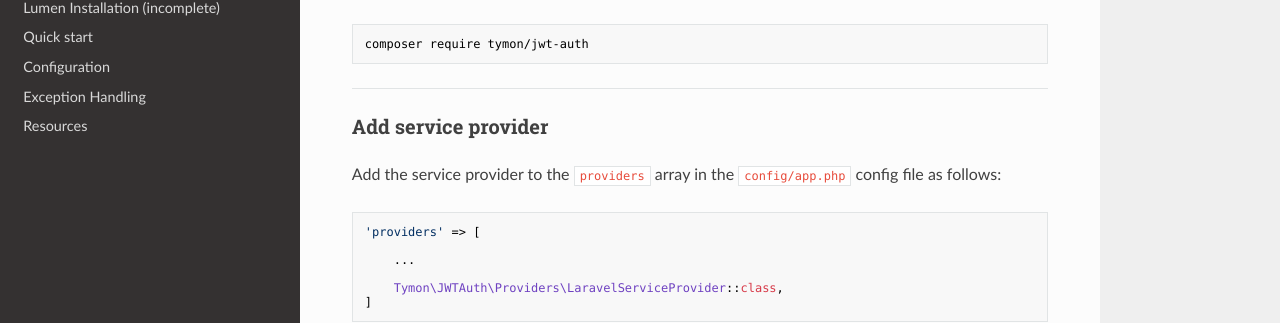
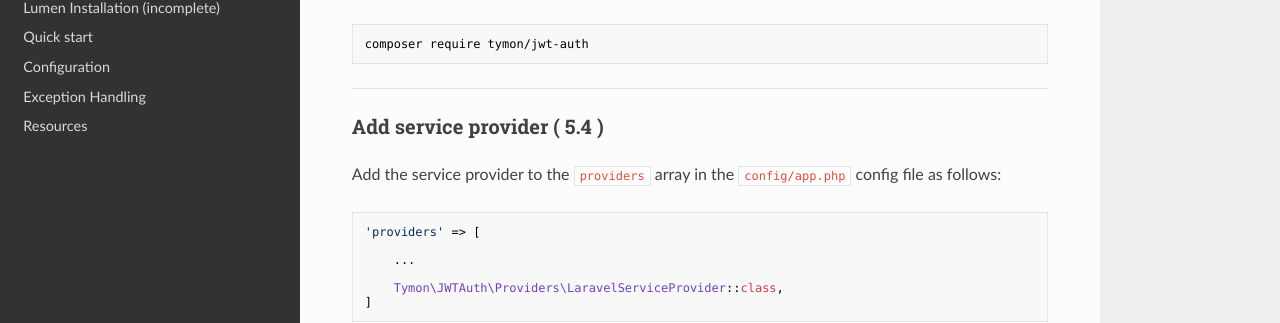
Before and after one commit to tymondesigns/jwt-auth, an MkDocs documentation site: the page built from docs/laravel-installation.md, in a window 1280 px wide and 1176 px high. Shown: the part 173-496 px from the top of the window. Built offline with MkDocs 1.6.1, drawn with Linux system fonts in a browser that asks for light colours; nearby versions of some CDN libraries; old or Windows-style settings are respelled for this version of MkDocs.

Commit message:
Update laravel-installation.md

```diff
--- a/docs/laravel-installation.md
+++ b/docs/laravel-installation.md
@@ -8,7 +8,7 @@ composer require tymon/jwt-auth
 
 -------------------------------------------------------------------------------
 
-### Add service provider
+### Add service provider ( 5.4 )
 
 Add the service provider to the `providers` array in the `config/app.php` config file as follows:
 
```
